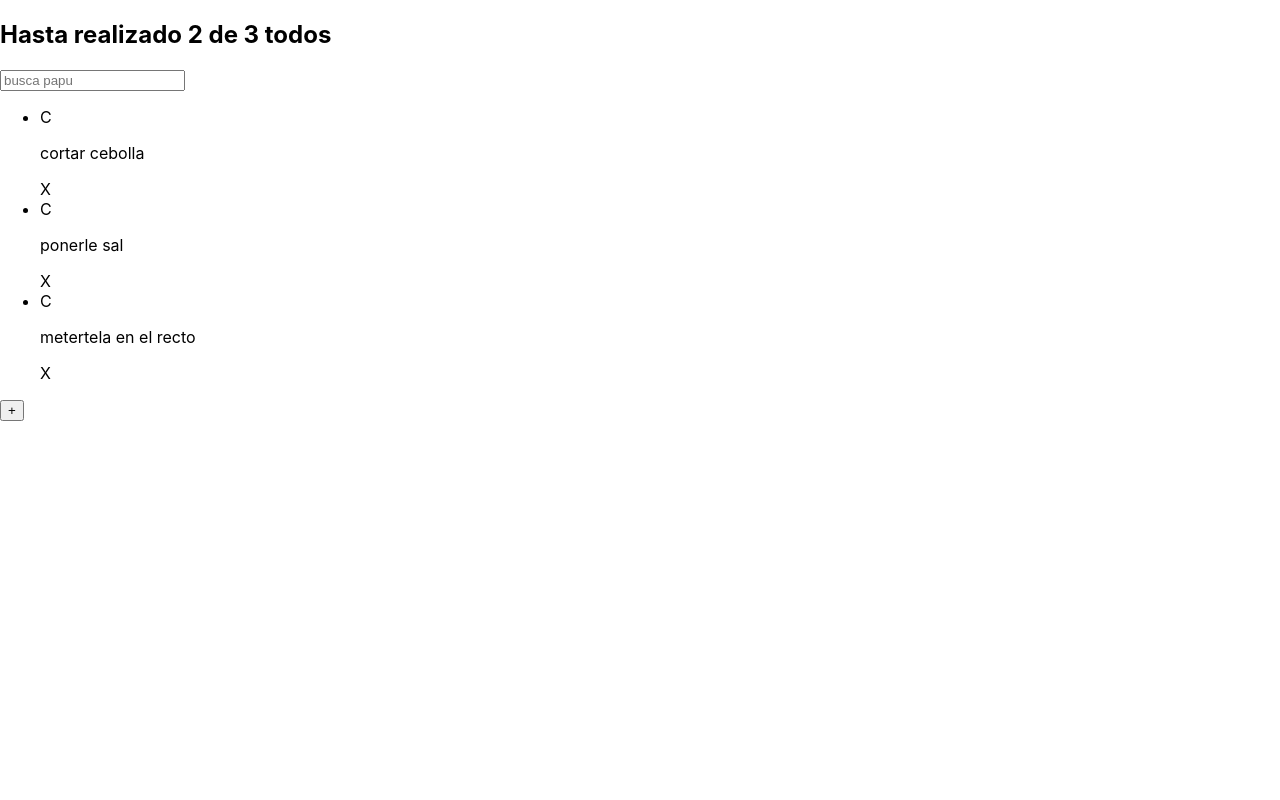
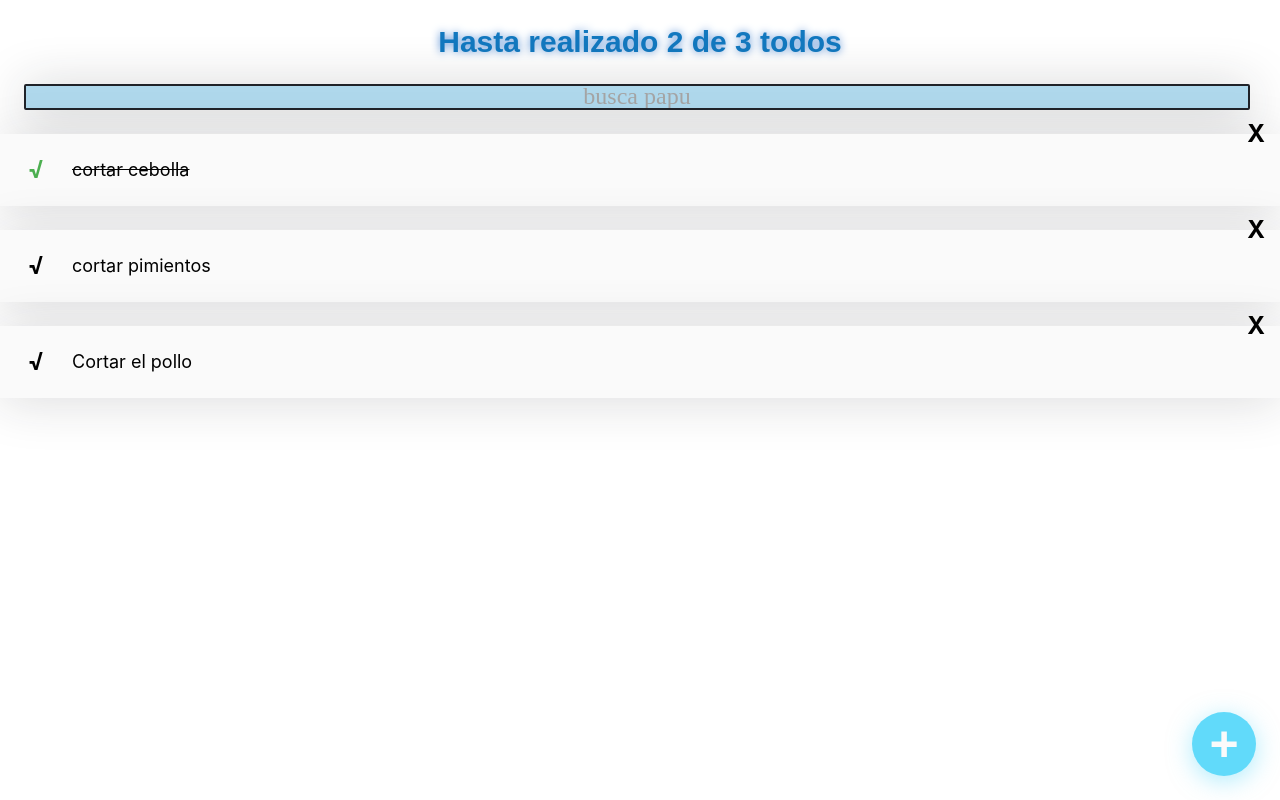
Before and after one commit to gabrielsosa32/React, a React (Create React App) app: page / in a window 1280 px wide. Built offline with nearby package versions, Linux system fonts and the light colour scheme.

Commit message:
agregando estilos

```diff
--- a/src/App.js
+++ b/src/App.js
@@ -7,26 +7,27 @@
 import { TodoList } from './TodoList';
 // import './App.css';
 const todos = [
-     {text: "cortar cebolla", completed: false},
-     {text: "ponerle sal", completed: false },
-     {text: "metertela en el recto", completed: false},
+     {text: "cortar cebolla", completed: true},
+     {text: "cortar pimientos", completed: false },
+     {text: "Cortar el pollo", completed: false},
 ];
 function App() {
   return (
     <React.Fragment>
       <TodoCounter />
-
       <TodoSearch />
 
       <TodoList>
         {todos.map(todo => (
-      <TodoItem key={todo.text} text={todo.text}/>
+          <TodoItem
+            key={todo.text}
+            text={todo.text}
+            completed={todo.completed}
+          />
         ))}
       </TodoList>
 
-
       <CreateTodoButton />
-
     </React.Fragment>
   );
 }
--- /dev/null
+++ b/src/CreateTodoButton.css
@@ -0,0 +1,25 @@
+.CreateTodoButton {
+    background-color: #61DAFA;
+    box-shadow: 0px 5px 25px rgba(97, 218, 250, 0.5);
+    border: none;
+    border-radius: 50%;
+    cursor: pointer;
+    font-size: 50px;
+    position: fixed;
+    bottom: 24px;
+    right: 24px;
+    font-weight: bold;
+    color: #FAFAFA;
+    display: flex;
+    justify-content: center;
+    align-items: center;
+    height: 64px;
+    width: 64px;
+
+    transform: rotate(0);
+    transition: .3s ease;
+  }
+
+  .CreateTodoButton:hover {
+    transform: rotate(224deg);
+  }
--- a/src/CreateTodoButton.js
+++ b/src/CreateTodoButton.js
@@ -1,8 +1,9 @@
 import React from "react";
+import './CreateTodoButton.css'
 
-function CreateTodoButton(){
-    return(
-        <button>+</button>
+function CreateTodoButton(props) {
+    return (
+      <button className="CreateTodoButton">+</button>
     );
-    }
+  }
     export {CreateTodoButton};
--- /dev/null
+++ b/src/TodoCounter.css
@@ -0,0 +1,7 @@
+.TodoCounter {
+    text-align: center;
+    font-family: Arial;
+    font-size: 30px;
+    COLOR: #1278BF;
+    text-shadow: 0px 0px 9px #508AD3;
+    }
--- a/src/TodoCounter.js
+++ b/src/TodoCounter.js
@@ -1,9 +1,9 @@
 import React from "react";
-
+import  './TodoCounter.css';
 
 function TodoCounter (){
     return(
-    <h2>Hasta realizado 2 de 3 todos</h2>
+    <h2 className="TodoCounter">Hasta realizado 2 de 3 todos</h2>
 );
 }
 export { TodoCounter };
--- /dev/null
+++ b/src/TodoItem.css
@@ -0,0 +1,49 @@
+.TodoItem {
+    background-color: #FAFAFA;
+    position: relative;
+    display: flex;
+    justify-content: center;
+    align-items: center;
+    margin-top: 24px;
+    box-shadow: 0px 5px 50px rgba(32, 35, 41, 0.15);
+  }
+
+  .TodoItem-p {
+    margin: 24px 0 24px 24px;
+    width: calc(100% - 120px);
+    font-size: 18px;
+    line-height: 24px;
+    font-weight: 400;
+  }
+  .TodoItem-p--complete {
+    text-decoration: line-through;
+  }
+
+  .Icon {
+    cursor: pointer;
+    display: flex;
+    justify-content: center;
+    align-items: center;
+    height: 48px;
+    width: 48px;
+    font-size: 24px;
+    font-weight: bold;
+    /* background-color: #CCC; */
+  }
+
+  .Icon-check {
+    position: absolute;
+    left: 12px;
+  }
+  .Icon-check--active {
+    color: #4caf50;
+  }
+
+  .Icon-delete {
+    position: absolute;
+    top: -24px;
+    right: 0;
+  }
+  .Icon-delete:hover {
+    color: red;
+  }
--- a/src/TodoItem.js
+++ b/src/TodoItem.js
@@ -1,16 +1,20 @@
 import React from "react";
+import './TodoItem.css';
 
-function TodoItem(props){
+function TodoItem(props) {
    return (
-<li>
-            <span>C</span>
-                <p>{props.text}</p>
-            <span>X</span>
-
-</li>
-
+     <li className="TodoItem">
+       <span className={`Icon Icon-check ${props.completed && 'Icon-check--active'}`}>
+         √
+       </span>
+       <p className={`TodoItem-p ${props.completed && 'TodoItem-p--complete'}`}>
+         {props.text}
+       </p>
+       <span className="Icon Icon-delete">
+         X
+       </span>
+     </li>
    );
-
-}
+ }
 
 export { TodoItem };
--- /dev/null
+++ b/src/TodoList.css
@@ -0,0 +1,5 @@
+ul {
+    margin: 0;
+    padding: 0 0 56px 0;
+    list-style: none;
+  }
--- /dev/null
+++ b/src/TodoSearch.css
@@ -0,0 +1,24 @@
+.TodoSearch {
+    background: #afd8ec;
+    border-radius: 2px;
+    border: 2px solid #202329;
+    margin: 0 24px;
+    height: 20px;
+    width: calc(100% - 62px);
+    font-size: 24px;
+    text-align: center;
+    font-family: 'Montserrat';
+    font-weight: 400;
+    color: #1E1E1F;
+    box-shadow: 0px 5px 50px rgba(32, 35, 41, 0.25);
+
+}
+.TodoSearch::placeholder {
+    color: #A5A5A5;
+    font-family: 'Montserrat';
+    font-weight: 400;
+  }
+
+  .TodoSearch:focus {
+    outline-color: #61DAFA;
+  }
--- a/src/TodoSearch.js
+++ b/src/TodoSearch.js
@@ -1,8 +1,9 @@
 import React from "react";
+import './TodoSearch.css';
 
 function TodoSearch(){
     return (
-        <input placeholder="busca papu" />
+        <input className='TodoSearch' placeholder="busca papu" />
     );
 }
 
```
Also changed, not shown: src/TodoList.js (+3 -9 lines). Lines whose indentation alone changed are shown as unchanged.
